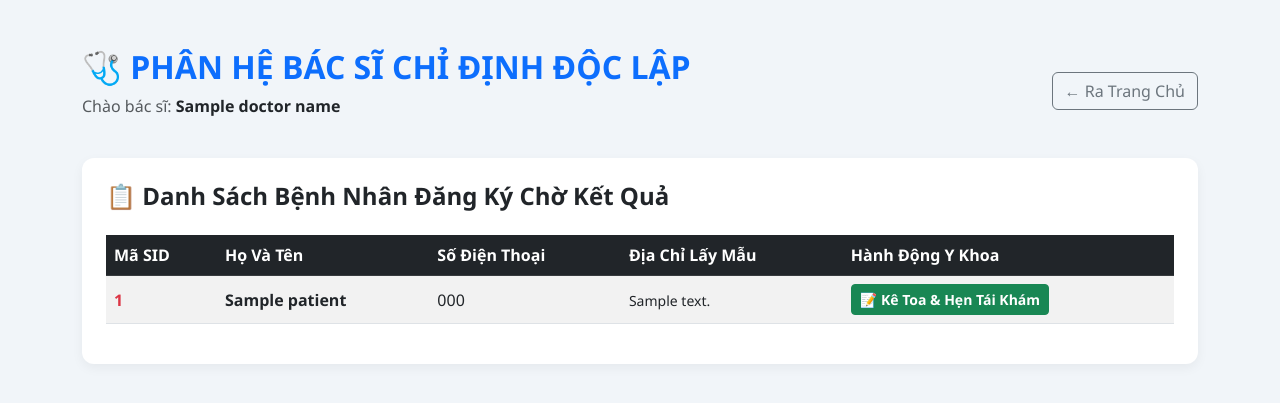
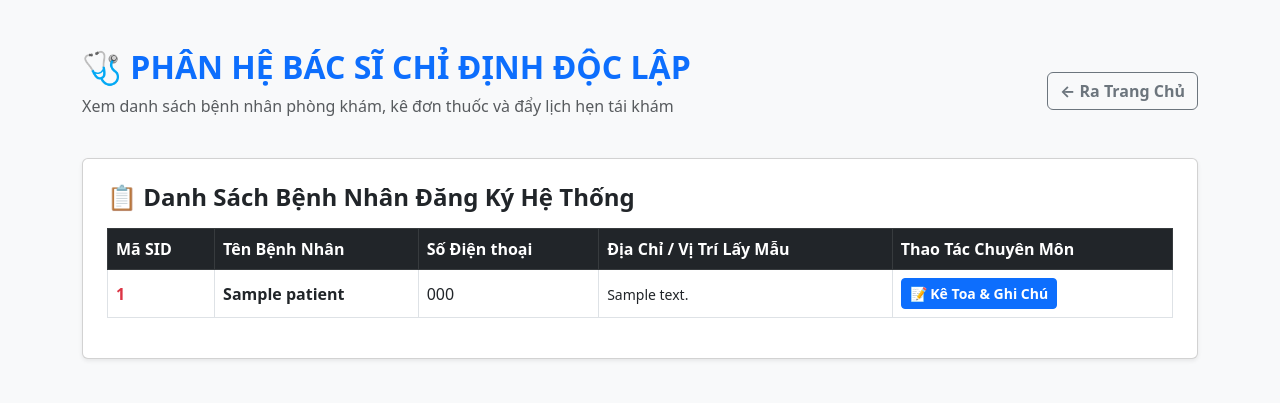
Before and after one commit to dxconmedical-max/dxconsystem, a Flask app: template templates/doctor.html in a window 1280 px wide. Shown: the top 403 px of the page. Run offline with Flask 3, Linux system fonts and the light colour scheme; the template is opened without the code that fills it: most values are stand-ins (such as "Sample title", 1, 10 or a date in 2020).

Commit message:
Update doctor.html

```diff
--- a/templates/doctor.html
+++ b/templates/doctor.html
@@ -5,33 +5,29 @@
     <meta name="viewport" content="width=device-width, initial-scale=1.0">
     <title>DXCON - Phân Hệ Bác Sĩ Chỉ Định</title>
     <link href="https://cdn.jsdelivr.net/npm/bootstrap@5.3.0/dist/css/bootstrap.min.css" rel="stylesheet">
-    <style>
-        body { background-color: #f1f5f9; font-family: 'Segoe UI', sans-serif; }
-        .doctor-card { border: none; border-radius: 12px; box-shadow: 0 4px 12px rgba(0,0,0,0.05); }
-    </style>
 </head>
-<body>
+<body class="bg-light">
 
     <div class="container my-5">
         <div class="d-flex justify-content-between align-items-center mb-4">
             <div>
                 <h2 class="fw-bold text-primary">🩺 PHÂN HỆ BÁC SĨ CHỈ ĐỊNH ĐỘC LẬP</h2>
-            <p class="text-muted">Chào bác sĩ: <b class="text-dark">{{ doctor_name }}</b></p>
+                <p class="text-muted">Xem danh sách bệnh nhân phòng khám, kê đơn thuốc và đẩy lịch hẹn tái khám</p>
             </div>
-        <a href="/" class="btn btn-outline-secondary">← Ra Trang Chủ</a>
+            <a href="/" class="btn btn-outline-secondary fw-bold">← Ra Trang Chủ</a>
         </div>
 
-    <div class="card doctor-card p-4 bg-white mb-5">
-        <h4 class="fw-bold text-dark mb-4">📋 Danh Sách Bệnh Nhân Đăng Ký Chờ Kết Quả</h4>
+        <div class="card p-4 shadow-sm bg-white mb-4">
+            <h4 class="fw-bold text-dark mb-3">📋 Danh Sách Bệnh Nhân Đăng Ký Hệ Thống</h4>
             <div class="table-responsive">
-            <table class="table table-striped align-middle">
+                <table class="table table-bordered table-hover align-middle">
                     <thead class="table-dark">
                         <tr>
                             <th>Mã SID</th>
-                        <th>Họ Và Tên</th>
-                        <th>Số Điện Thoại</th>
-                        <th>Địa Chỉ Lấy Mẫu</th>
-                        <th>Hành Động Y Khoa</th>
+                            <th>Tên Bệnh Nhân</th>
+                            <th>Số Điện thoại</th>
+                            <th>Địa Chỉ / Vị Trí Lấy Mẫu</th>
+                            <th>Thao Tác Chuyên Môn</th>
                         </tr>
                     </thead>
                     <tbody>
@@ -42,53 +38,53 @@
                             <td>{{ p.phone }}</td>
                             <td><small>{{ p.address }}</small></td>
                             <td>
-                            <button class="btn btn-sm btn-success fw-bold" onclick="openDoctorForm('{{ p.sid }}', '{{ p.name }}')">
-                                📝 Kê Toa & Hẹn Tái Khám
+                                <button class="btn btn-sm btn-primary fw-bold" onclick="selectPatient('{{ p.sid }}', '{{ p.name }}')">
+                                    📝 Kê Toa & Ghi Chú
                                 </button>
                             </td>
                         </tr>
                         {% else %}
-                    <tr><td colspan="5" class="text-center text-muted">Hiện tại không có bệnh nhân nào trong danh sách.</td></tr>
+                        <tr><td colspan="5" class="text-center text-muted">Hiện tại chưa có bệnh nhân nào đặt lịch.</td></tr>
                         {% endfor %}
                     </tbody>
                 </table>
             </div>
         </div>
 
-    <div id="doctorActionZone" class="card doctor-card p-4 bg-white border-start border-success border-4 shadow" style="display: none;">
-        <h4 class="fw-bold text-success mb-3">Xử Lý Kết Quả Cho Bệnh Nhân: <span id="targetPatientName"></span></h4>
+        <div class="card p-4 shadow-sm bg-white border-start border-success border-4" id="doctorFormZone" style="display: none;">
+            <h4 class="fw-bold text-success mb-3">Cập Nhật Y Khoa Cho BN: <span id="patientLabel"></span></h4>
             <form action="/api/doctor/update" method="POST">
-            <input type="hidden" id="targetSid" name="sid">
+                <input type="hidden" name="sid" id="patientSid">
 
                 <div class="mb-3">
-                <label class="form-label fw-bold">Nhập Toa Thuốc Chỉ Định / Link Toa Thuốc Điện Tử</label>
-                <textarea class="form-control" name="prescription_text" rows="2" placeholder="Ví dụ: Paracetamol 500mg uống 2 lần/ngày... hoặc dán link ảnh toa thuốc tại đây"></textarea>
+                    <label class="form-label fw-bold">Upload Toa Thuốc (Nhập đơn thuốc hoặc dán link ảnh toa thuốc)</label>
+                    <textarea class="form-control" name="prescription_text" rows="3" placeholder="Nhập tên thuốc, liều lượng... hoặc link toa thuốc điện tử" required></textarea>
                 </div>
 
-            <div class="row mb-3">
+                <div class="row g-3 mb-4">
                     <div class="col-md-8">
-                    <label class="form-label fw-bold">Ghi chú, lời khuyên y khoa</label>
-                    <input type="text" class="form-control" name="doctor_notes" placeholder="Ăn uống thanh đạm, uống nhiều nước và nghỉ ngơi điều độ..." required>
+                        <label class="form-label fw-bold">Ghi chú & Lời khuyên của bác sĩ phòng khám</label>
+                        <input type="text" class="form-control" name="doctor_notes" placeholder="Nghỉ ngơi điều độ, uống nhiều nước ấm..." required>
                     </div>
                     <div class="col-md-4">
-                    <label class="form-label fw-bold">Lịch hẹn ngày tái khám</label>
-                    <input type="date" class="form-control text-danger fw-bold" name="revisit_date" required>
+                        <label class="form-label fw-bold text-danger">📅 Hẹn Lịch Tái Khám</label>
+                        <input type="date" class="form-control fw-bold border-danger text-danger" name="revisit_date" required>
                     </div>
                 </div>
 
-            <div class="d-flex gap-2 justify-content-end">
-                <button type="button" class="btn btn-secondary btn-sm" onclick="document.getElementById('doctorActionZone').style.display='none'">Hủy</button>
-                <button type="submit" class="btn btn-success btn-sm fw-bold">🚀 ĐẨY KẾT QUẢ ĐẾN BỆNH NHÂN</button>
+                <div class="d-flex justify-content-end gap-2">
+                    <button type="button" class="btn btn-secondary btn-sm" onclick="document.getElementById('doctorFormZone').style.display='none'">Hủy</button>
+                    <button type="submit" class="btn btn-success btn-sm fw-bold">🚀 ĐẨY DỮ LIỆU SANG BỆNH NHÂN</button>
                 </div>
             </form>
         </div>
     </div>
 
     <script>
-    function openDoctorForm(sid, name) {
-        document.getElementById('doctorActionZone').style.display = 'block';
-        document.getElementById('targetPatientName').innerText = name + ' (' + sid + ')';
-        document.getElementById('targetSid').value = sid;
+        function selectPatient(sid, name) {
+            document.getElementById("doctorFormZone").style.display = "block";
+            document.getElementById("patientLabel").innerText = name + " [" + sid + "]";
+            document.getElementById("patientSid").value = sid;
             window.scrollTo({ top: document.body.scrollHeight, behavior: 'smooth' });
         }
     </script>
```
Lines whose indentation alone changed are shown as unchanged.
